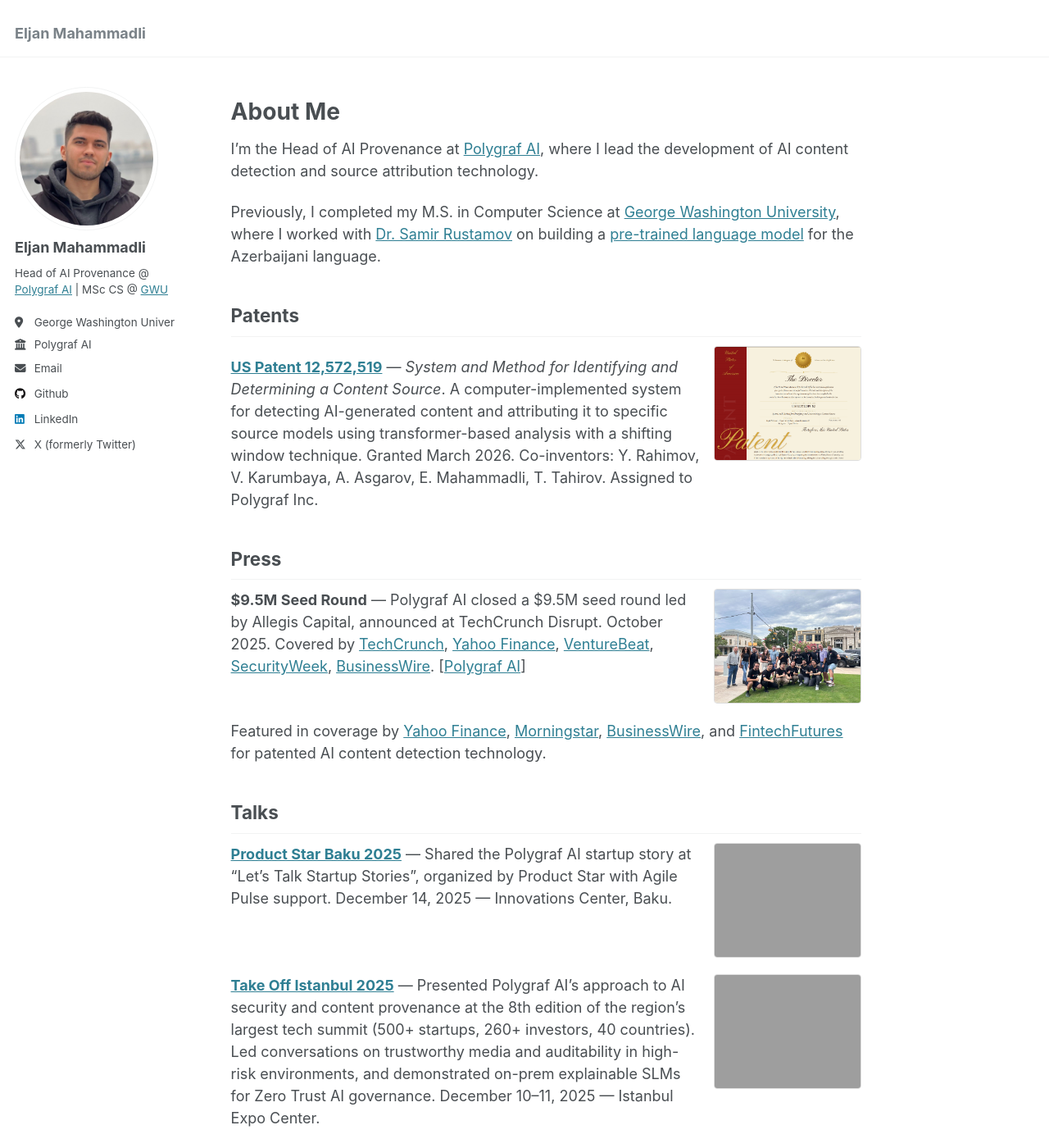
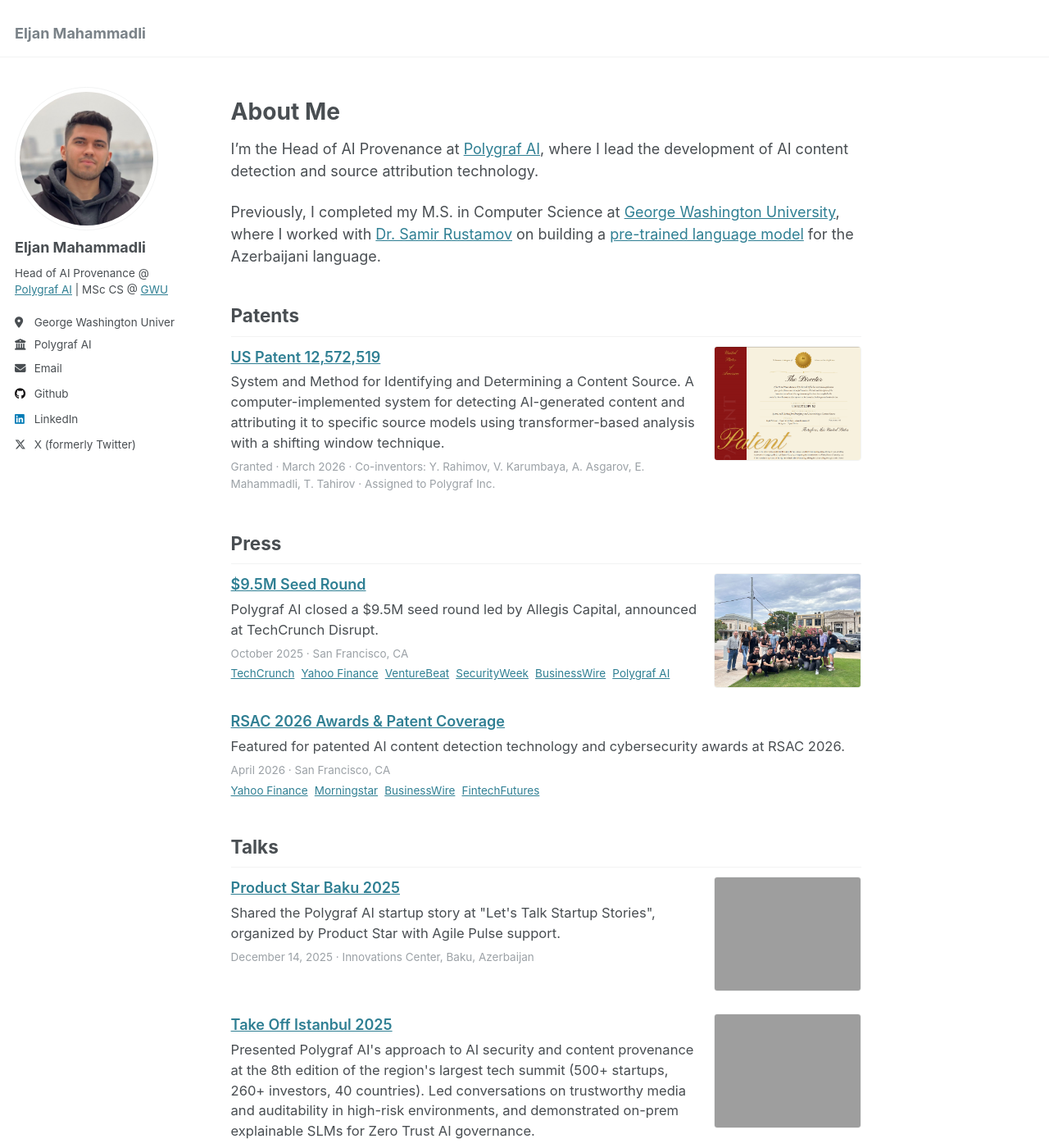
Before and after one commit to eljanmahammadli/eljanmahammadli.github.io, a Jekyll site: the page built from _pages/about.md, in a window 1280 px wide and 1400 px high. Shown: the whole window at 82% size. Built offline with Jekyll 4.4.1, drawn with Linux system fonts in a browser that asks for light colours; some of the changed text lies outside the part shown; grey boxes are pictures that could not be loaded.

Commit message:
restructure homepage into consistent entry cards
Replace inline HTML/styles with reusable .entry card components across
all sections (patents, press, talks, projects). Standardizes date/location
formatting, makes all titles clickable links, and separates metadata
into scannable lines instead of embedding in paragraphs.

Co-Authored-By: Claude Opus 4.6 (1M context) <noreply@anthropic.com>

```diff
--- a/_pages/about.md
+++ b/_pages/about.md
@@ -14,70 +14,90 @@ Previously, I completed my M.S. in Computer Science at [George Washington Univer
 
 ## Patents
 
-<a href="/images/patent-certificate-US12572519.png" style="float: right; margin-left: 15px; margin-bottom: 10px;"><img src="/images/patent-certificate-US12572519.png" alt="US Patent Certificate" style="width: 180px; height: 140px; object-fit: cover; object-position: top; border: 1px solid #ddd; border-radius: 4px;"></a>
-
-**[US Patent 12,572,519](https://patents.google.com/patent/US20250165444A1)** — *System and Method for Identifying and Determining a Content Source*. A computer-implemented system for detecting AI-generated content and attributing it to specific source models using transformer-based analysis with a shifting window technique. Granted March 2026. Co-inventors: Y. Rahimov, V. Karumbaya, A. Asgarov, E. Mahammadli, T. Tahirov. Assigned to Polygraf Inc.
+<div class="entry">
+<div class="entry__body" markdown="1">
+<div class="entry__title"><a href="https://patents.google.com/patent/US20250165444A1">US Patent 12,572,519</a></div>
+<div class="entry__description">System and Method for Identifying and Determining a Content Source. A computer-implemented system for detecting AI-generated content and attributing it to specific source models using transformer-based analysis with a shifting window technique.</div>
+<div class="entry__meta">Granted · March 2026 · Co-inventors: Y. Rahimov, V. Karumbaya, A. Asgarov, E. Mahammadli, T. Tahirov · Assigned to Polygraf Inc.</div>
+</div>
+<a class="entry__image" href="/images/patent-certificate-US12572519.png"><img src="/images/patent-certificate-US12572519.png" alt="US Patent Certificate" style="object-position: top;"></a>
+</div>
 
 ## Press
 
-<div style="display: flex; gap: 15px; align-items: flex-start; margin-bottom: 20px;">
-<div style="flex: 1;" markdown="1">
-
-**$9.5M Seed Round** — Polygraf AI closed a $9.5M seed round led by Allegis Capital, announced at TechCrunch Disrupt. October 2025. Covered by [TechCrunch](https://techcrunch.com/startup-battlefield/company/polygraf-ai/), [Yahoo Finance](https://finance.yahoo.com/news/polygraf-ai-closes-9-5m-193000006.html), [VentureBeat](https://venturebeat.com/business/polygraf-ai-closes-95m-funding-to-scale-its-secure-ai-solutions-for-enterprise-defense-and-intelligence), [SecurityWeek](https://www.securityweek.com/ai-security-firm-polygraf-raises-9-5-million-in-seed-funding/), [BusinessWire](https://www.businesswire.com/news/home/20251028463816/en/Polygraf-AI-Closes-$9.5M-Funding-to-Scale-Its-Secure-AI-Solutions-for-Enterprise-Defense-and-Intelligence). [[Polygraf AI](https://polygraf.ai/news/polygraf-ai-closes-9-5m-funding-to-scale-its-secure-ai-solutions-for-enterprise-defense-and-intelligence/)]
-
+<div class="entry">
+<div class="entry__body" markdown="1">
+<div class="entry__title"><a href="https://polygraf.ai/news/polygraf-ai-closes-9-5m-funding-to-scale-its-secure-ai-solutions-for-enterprise-defense-and-intelligence/">$9.5M Seed Round</a></div>
+<div class="entry__description">Polygraf AI closed a $9.5M seed round led by Allegis Capital, announced at TechCrunch Disrupt.</div>
+<div class="entry__meta">October 2025 · San Francisco, CA</div>
+<div class="entry__links"><a href="https://techcrunch.com/startup-battlefield/company/polygraf-ai/">TechCrunch</a><a href="https://finance.yahoo.com/news/polygraf-ai-closes-9-5m-193000006.html">Yahoo Finance</a><a href="https://venturebeat.com/business/polygraf-ai-closes-95m-funding-to-scale-its-secure-ai-solutions-for-enterprise-defense-and-intelligence">VentureBeat</a><a href="https://www.securityweek.com/ai-security-firm-polygraf-raises-9-5-million-in-seed-funding/">SecurityWeek</a><a href="https://www.businesswire.com/news/home/20251028463816/en/Polygraf-AI-Closes-$9.5M-Funding-to-Scale-Its-Secure-AI-Solutions-for-Enterprise-Defense-and-Intelligence">BusinessWire</a><a href="https://polygraf.ai/news/polygraf-ai-closes-9-5m-funding-to-scale-its-secure-ai-solutions-for-enterprise-defense-and-intelligence/">Polygraf AI</a></div>
 </div>
-<a href="/images/polygraf-ai-team.jpg"><img src="/images/polygraf-ai-team.jpg" alt="Polygraf AI Team" style="width: 180px; height: 140px; object-fit: cover; border: 1px solid #ddd; border-radius: 4px; flex-shrink: 0;"></a>
+<a class="entry__image" href="/images/polygraf-ai-team.jpg"><img src="/images/polygraf-ai-team.jpg" alt="Polygraf AI Team"></a>
 </div>
 
-Featured in coverage by [Yahoo Finance](https://finance.yahoo.com/sectors/technology/articles/polygraf-ai-announces-core-ai-120000944.html), [Morningstar](https://www.morningstar.com/news/business-wire/20260402620536/polygraf-ai-announces-core-ai-patent-and-sweeps-major-cybersecurity-awards-at-rsac-2026), [BusinessWire](https://www.businesswire.com/news/home/20260402620536/en/Polygraf-AI-Announces-Core-AI-Patent-and-Sweeps-Major-Cybersecurity-Awards-at-RSAC-2026), and [FintechFutures](https://www.fintechfutures.com/press-releases/polygraf-ai-announces-core-ai-patent-and-sweeps-major-cybersecurity-awards-at-rsac-2026) for patented AI content detection technology.
+<div class="entry">
+<div class="entry__body" markdown="1">
+<div class="entry__title"><a href="https://finance.yahoo.com/sectors/technology/articles/polygraf-ai-announces-core-ai-120000944.html">RSAC 2026 Awards & Patent Coverage</a></div>
+<div class="entry__description">Featured for patented AI content detection technology and cybersecurity awards at RSAC 2026.</div>
+<div class="entry__meta">April 2026 · San Francisco, CA</div>
+<div class="entry__links"><a href="https://finance.yahoo.com/sectors/technology/articles/polygraf-ai-announces-core-ai-120000944.html">Yahoo Finance</a><a href="https://www.morningstar.com/news/business-wire/20260402620536/polygraf-ai-announces-core-ai-patent-and-sweeps-major-cybersecurity-awards-at-rsac-2026">Morningstar</a><a href="https://www.businesswire.com/news/home/20260402620536/en/Polygraf-AI-Announces-Core-AI-Patent-and-Sweeps-Major-Cybersecurity-Awards-at-RSAC-2026">BusinessWire</a><a href="https://www.fintechfutures.com/press-releases/polygraf-ai-announces-core-ai-patent-and-sweeps-major-cybersecurity-awards-at-rsac-2026">FintechFutures</a></div>
+</div>
+</div>
 
 ## Talks
 
-<div style="display: flex; gap: 15px; align-items: flex-start; margin-bottom: 20px;">
-<div style="flex: 1;" markdown="1">
-
-**[Product Star Baku 2025](https://www.linkedin.com/posts/product-star_startup-business-product-activity-7402671129783390208-pASt/)** — Shared the Polygraf AI startup story at "Let's Talk Startup Stories", organized by Product Star with Agile Pulse support. December 14, 2025 — Innovations Center, Baku.
-
+<div class="entry">
+<div class="entry__body" markdown="1">
+<div class="entry__title"><a href="https://www.linkedin.com/posts/product-star_startup-business-product-activity-7402671129783390208-pASt/">Product Star Baku 2025</a></div>
+<div class="entry__description">Shared the Polygraf AI startup story at "Let's Talk Startup Stories", organized by Product Star with Agile Pulse support.</div>
+<div class="entry__meta">December 14, 2025 · Innovations Center, Baku, Azerbaijan</div>
 </div>
-<a href="/images/product-star-baku-2025.jpeg"><img src="/images/product-star-baku-2025.jpeg" alt="Product Star Baku 2025" style="width: 180px; height: 140px; object-fit: cover; border: 1px solid #ddd; border-radius: 4px; flex-shrink: 0;"></a>
+<a class="entry__image" href="/images/product-star-baku-2025.jpeg"><img src="/images/product-star-baku-2025.jpeg" alt="Product Star Baku 2025"></a>
 </div>
 
-<div style="display: flex; gap: 15px; align-items: flex-start; margin-bottom: 20px;">
-<div style="flex: 1;" markdown="1">
-
-**[Take Off Istanbul 2025](https://takeoffistanbul.com/)** — Presented Polygraf AI's approach to AI security and content provenance at the 8th edition of the region's largest tech summit (500+ startups, 260+ investors, 40 countries). Led conversations on trustworthy media and auditability in high-risk environments, and demonstrated on-prem explainable SLMs for Zero Trust AI governance. December 10–11, 2025 — Istanbul Expo Center.
-
+<div class="entry">
+<div class="entry__body" markdown="1">
+<div class="entry__title"><a href="https://takeoffistanbul.com/">Take Off Istanbul 2025</a></div>
+<div class="entry__description">Presented Polygraf AI's approach to AI security and content provenance at the 8th edition of the region's largest tech summit (500+ startups, 260+ investors, 40 countries). Led conversations on trustworthy media and auditability in high-risk environments, and demonstrated on-prem explainable SLMs for Zero Trust AI governance.</div>
+<div class="entry__meta">December 10–11, 2025 · Istanbul Expo Center, Istanbul, Turkey</div>
 </div>
-<a href="/images/takeoff-istanbul-2025.png"><img src="/images/takeoff-istanbul-2025.png" alt="Take Off Istanbul 2025" style="width: 180px; height: 140px; object-fit: cover; border: 1px solid #ddd; border-radius: 4px; flex-shrink: 0;"></a>
+<a class="entry__image" href="/images/takeoff-istanbul-2025.png"><img src="/images/takeoff-istanbul-2025.png" alt="Take Off Istanbul 2025"></a>
 </div>
 
-<div style="display: flex; gap: 15px; align-items: flex-start; margin-bottom: 20px;">
-<div style="flex: 1;" markdown="1">
-
-**[Polygraf AI Fireside Chat](https://www.linkedin.com/posts/polygraf-ai_polygraf-ai-meetup-austin-tx-november-activity-7392703497709744128-N5zb)** — Fireside chat on locally deployed AI for critical operations, with discussions on small vs. large models, privacy-preserving AI, and secure enterprise adoption. November 5, 2025 — Austin, TX.
-
+<div class="entry">
+<div class="entry__body" markdown="1">
+<div class="entry__title"><a href="https://www.linkedin.com/posts/polygraf-ai_polygraf-ai-meetup-austin-tx-november-activity-7392703497709744128-N5zb">Polygraf AI Fireside Chat</a></div>
+<div class="entry__description">Fireside chat on locally deployed AI for critical operations, with discussions on small vs. large models, privacy-preserving AI, and secure enterprise adoption.</div>
+<div class="entry__meta">November 5, 2025 · Austin, TX</div>
 </div>
-<a href="/images/polygraf-fireside-austin-2025.png"><img src="/images/polygraf-fireside-austin-2025.png" alt="Polygraf AI Fireside Chat Austin" style="width: 180px; height: 140px; object-fit: cover; object-position: right; border: 1px solid #ddd; border-radius: 4px; flex-shrink: 0;"></a>
+<a class="entry__image" href="/images/polygraf-fireside-austin-2025.png"><img src="/images/polygraf-fireside-austin-2025.png" alt="Polygraf AI Fireside Chat Austin" style="object-position: right;"></a>
 </div>
 
-<div style="display: flex; gap: 15px; align-items: flex-start; margin-bottom: 20px;">
-<div style="flex: 1;" markdown="1">
-
-**[TRISS 2025](https://www.threeriversinfosec.com/)** — *Provenance in the Age of AI: Detecting and Defending Against Synthetic Threats*. Presented multi-modal detection techniques for synthetic content, provenance chains for zero-trust environments, and enterprise deployment strategies for on-premise AI detection systems. October 29, 2025 — Pittsburgh, PA. [[Presentations](https://www.threeriversinfosec.com/presentations-2025)] [[Polygraf AI @ TRISS](https://polygraf.ai/events/triss-october-29-2025/)]
-
+<div class="entry">
+<div class="entry__body" markdown="1">
+<div class="entry__title"><a href="https://www.threeriversinfosec.com/presentations-2025">TRISS 2025</a></div>
+<div class="entry__description">Provenance in the Age of AI: Detecting and Defending Against Synthetic Threats. Presented multi-modal detection techniques for synthetic content, provenance chains for zero-trust environments, and enterprise deployment strategies for on-premise AI detection systems.</div>
+<div class="entry__meta">October 29, 2025 · Pittsburgh, PA</div>
+<div class="entry__links"><a href="https://www.threeriversinfosec.com/presentations-2025">Presentations</a><a href="https://polygraf.ai/events/triss-october-29-2025/">Polygraf AI @ TRISS</a></div>
 </div>
-<a href="/images/triss-2025.jpeg"><img src="/images/triss-2025.jpeg" alt="TRISS 2025" style="width: 180px; height: 140px; object-fit: cover; border: 1px solid #ddd; border-radius: 4px; flex-shrink: 0;"></a>
+<a class="entry__image" href="/images/triss-2025.jpeg"><img src="/images/triss-2025.jpeg" alt="TRISS 2025"></a>
 </div>
 
 ## Projects
 
-<div style="display: flex; gap: 15px; align-items: flex-start; margin-bottom: 20px;">
-<div style="flex: 1;" markdown="1">
-
-**[AzLlama](https://huggingface.co/eljanmahammadli/AzLlama-152M)** — The first generative language model pre-trained for Azerbaijani. A 152M-parameter LLaMA model that outperforms models 100x its size (including Mixtral-8x22B) on Azerbaijani benchmarks, thanks to a custom tokenizer with 3x better compression than multilingual alternatives. Built with a full 8-stage pipeline from data collection to evaluation. [[Instruct Model](https://huggingface.co/eljanmahammadli/AzLlama-152M-Alpaca)] [[Dataset](https://huggingface.co/datasets/eljanmahammadli/AzLlama-Corpus-Filtered-Deduped-Train-Val)] [[Demo](https://huggingface.co/spaces/eljanmahammadli/AzLlama-150M)] [[GitHub](https://github.com/eljanmahammadli/AzLlama)]
-
+<div class="entry">
+<div class="entry__body" markdown="1">
+<div class="entry__title"><a href="https://repository.ada.edu.az/entities/publication/e37216a5-6a2c-4c67-9c97-73712a58a317/full">AzLlama</a></div>
+<div class="entry__description">The first generative language model pre-trained for Azerbaijani. A 152M-parameter LLaMA model that outperforms models 100x its size (including Mixtral-8x22B) on Azerbaijani benchmarks, thanks to a custom tokenizer with 3x better compression than multilingual alternatives. Built with a full 8-stage pipeline from data collection to evaluation.</div>
+<div class="entry__links"><a href="https://huggingface.co/eljanmahammadli/AzLlama-152M-Alpaca">Instruct Model</a><a href="https://huggingface.co/datasets/eljanmahammadli/AzLlama-Corpus-Filtered-Deduped-Train-Val">Dataset</a><a href="https://huggingface.co/spaces/eljanmahammadli/AzLlama-150M">Demo</a><a href="https://github.com/eljanmahammadli/AzLlama">GitHub</a></div>
 </div>
-<a href="/images/azllama-architecture.png"><img src="/images/azllama-architecture.png" alt="AzLlama Architecture" style="width: 180px; height: 140px; object-fit: cover; object-position: center; border: 1px solid #ddd; border-radius: 4px; flex-shrink: 0;"></a>
+<a class="entry__image" href="/images/azllama-architecture.png"><img src="/images/azllama-architecture.png" alt="AzLlama Architecture" style="object-position: center;"></a>
 </div>
 
-**[GradiPy](https://github.com/eljanmahammadli/gradipy)** — A deep learning library built from scratch using only NumPy, with a custom autograd engine and PyTorch-like API. Implements backpropagation, optimizers (SGD, Adam), and architectures (ResNet, AlexNet) from the ground up. Published on [PyPI](https://pypi.org/project/gradipy/).
+<div class="entry">
+<div class="entry__body" markdown="1">
+<div class="entry__title"><a href="https://github.com/eljanmahammadli/gradipy">GradiPy</a></div>
+<div class="entry__description">A deep learning library built from scratch using only NumPy, with a custom autograd engine and PyTorch-like API. Implements backpropagation, optimizers (SGD, Adam), and architectures (ResNet, AlexNet) from the ground up.</div>
+<div class="entry__links"><a href="https://pypi.org/project/gradipy/">PyPI</a><a href="https://github.com/eljanmahammadli/gradipy">GitHub</a></div>
+</div>
+</div>
--- a/_sass/_page.scss
+++ b/_sass/_page.scss
@@ -374,6 +374,81 @@
 
 
 /*
+   Entry cards
+   ========================================================================== */
+
+.entry {
+  display: flex;
+  gap: 15px;
+  align-items: flex-start;
+  margin-bottom: 1.5em;
+}
+
+.entry__body {
+  flex: 1;
+  min-width: 0;
+}
+
+.entry__title {
+  margin: 0 0 0.25em;
+  font-size: $type-size-5;
+  font-weight: 600;
+
+  a {
+    text-decoration: underline;
+    color: $link-color;
+
+    &:hover {
+      color: $link-color-hover;
+    }
+  }
+}
+
+.entry__description {
+  margin: 0 0 0.4em;
+  font-size: 0.92em;
+  line-height: 1.5;
+}
+
+.entry__meta {
+  margin: 0 0 0.3em;
+  font-size: $type-size-6;
+  color: mix(#fff, $gray, 25%);
+}
+
+.entry__links {
+  margin: 0;
+  font-size: $type-size-6;
+
+  a {
+    text-decoration: underline;
+    color: $link-color;
+    margin-right: 0.6em;
+
+    &:hover {
+      color: $link-color-hover;
+    }
+
+    & + a {
+      margin-left: 0;
+    }
+  }
+}
+
+.entry__image {
+  flex-shrink: 0;
+
+  img {
+    width: 180px;
+    height: 140px;
+    object-fit: cover;
+    border: 1px solid $border-color;
+    border-radius: $border-radius;
+  }
+}
+
+
+/*
    Related
    ========================================================================== */
 
```
